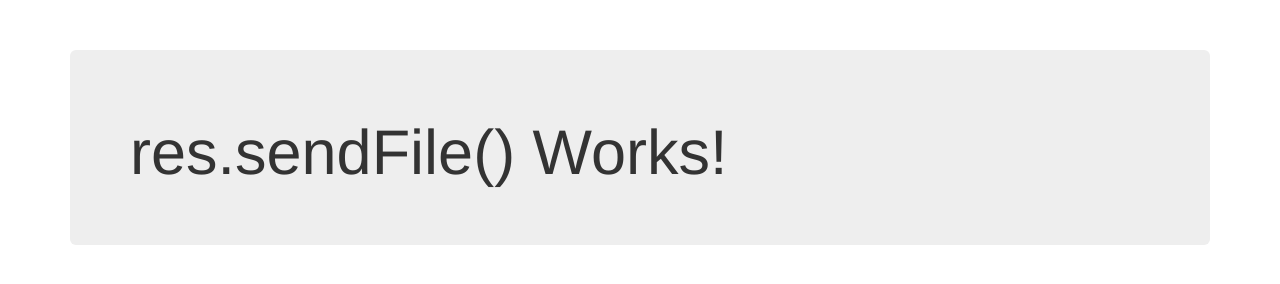
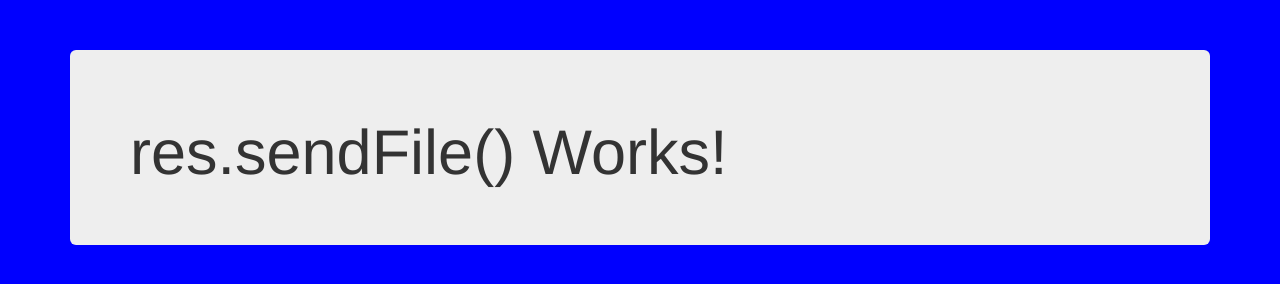
Before and after one commit to lilnate22/crowtest, a website: page index.html in a window 1280 px wide. Drawn offline with nearby package versions, Linux system fonts and the light colour scheme.

Commit message:
Update index.html

```diff
--- a/index.html
+++ b/index.html
@@ -6,7 +6,7 @@
 
     <link rel="stylesheet" href="//maxcdn.bootstrapcdn.com/bootstrap/3.3.1/css/bootstrap.min.css">
     <style>
-        body { padding-top:50px; }
+        body { padding-top:50px; background: blue;}
     </style>
 </head>
 <body>
```
